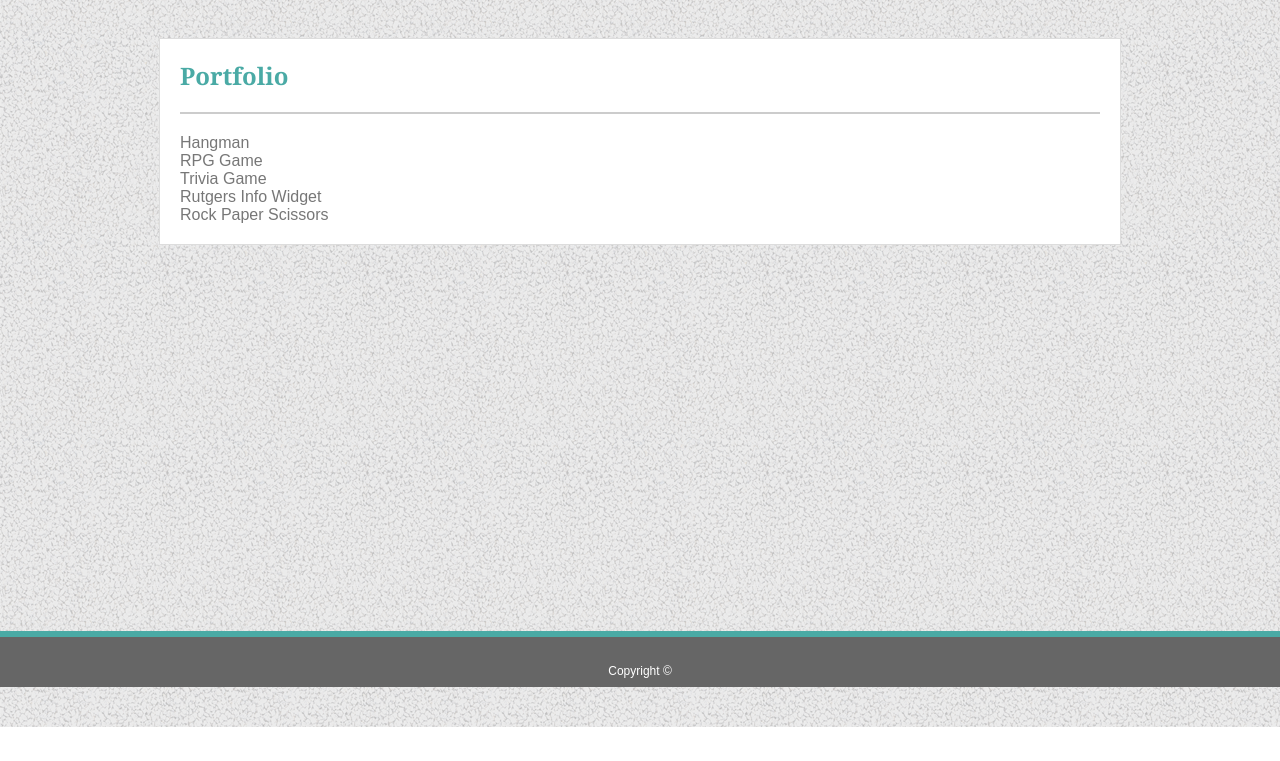
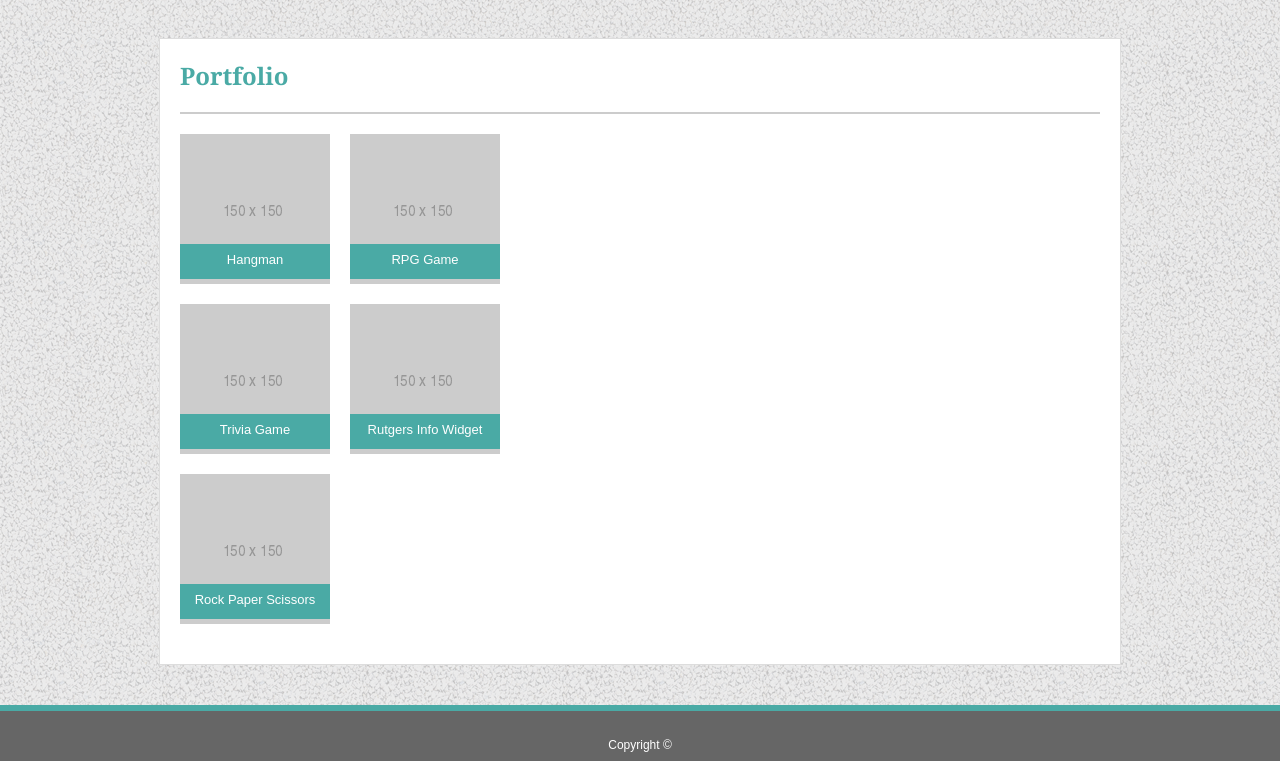
Before and after one commit to noel3740/Basic-Portfolio, a plain HTML site: page portfolio.html in a window 1280 px wide. Shown: the part 73-834 px from the top of the page. Before the commit the page ends 800 px from the top, so only its background shows below. Drawn offline with Linux system fonts and the light colour scheme.

Commit message:
Adding style for portfolio.html

```diff
--- a/assets/css/style.css
+++ b/assets/css/style.css
@@ -133,3 +133,26 @@ footer {
     cursor: pointer;
     font-family: 'Arial', 'Helvetica Neue', Helvetica, sans-serif;
 }
+
+
+.block {
+    height: 150px;
+    width: 150px;
+    float: left;
+    margin: 0px 20px 20px 0px;
+}
+
+.blockTitle {
+    text-align: center;
+    font-size: 13px;
+    background-color: #4aaaa5;
+    height: 35px;
+    padding-top: 8px;
+    box-sizing: border-box;
+    margin-top: calc(100% - 40px);
+    color: white;
+}
+
+.hangmanDiv, .rpgGameDiv, .triviaGameDiv, .rutgersWidgetDiv, .rockPaperScissorsDiv {
+    background-image: url("../images/150x150placeholder.png");
+}
--- a/portfolio.html
+++ b/portfolio.html
@@ -24,27 +24,27 @@
         <section class="mainContent clearfix">
             <h1 class="mainContentHeader">Portfolio</h1>
 
-            <div class="row">
+            <div class="clearfix">
                 <div class="block hangmanDiv">
-                    <div>Hangman</div>
+                    <div class="blockTitle">Hangman</div>
                 </div>
                 <div class="block rpgGameDiv">
-                    <div>RPG Game</div>
+                    <div class="blockTitle">RPG Game</div>
                 </div>
             </div>
 
-            <div class="row">
+            <div class="clearfix">
                 <div class="block triviaGameDiv">
-                    <div>Trivia Game</div>
+                    <div class="blockTitle">Trivia Game</div>
                 </div>
                 <div class="block rutgersWidgetDiv">
-                    <div>Rutgers Info Widget</div>
+                    <div class="blockTitle">Rutgers Info Widget</div>
                 </div>
             </div>
 
-            <div class="row">
+            <div class="clearfix">
                 <div class="block rockPaperScissorsDiv">
-                    <div>Rock Paper Scissors</div>
+                    <div class="blockTitle">Rock Paper Scissors</div>
                 </div>
             </div>
 
```
